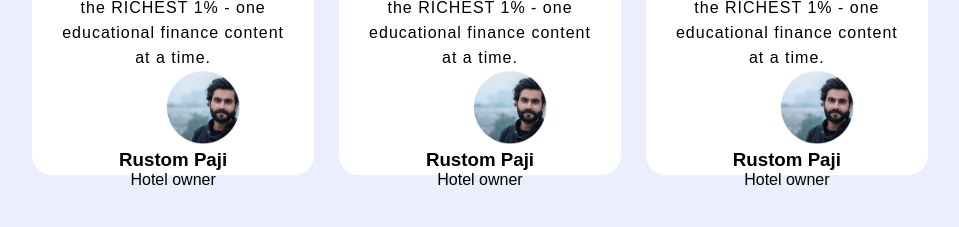
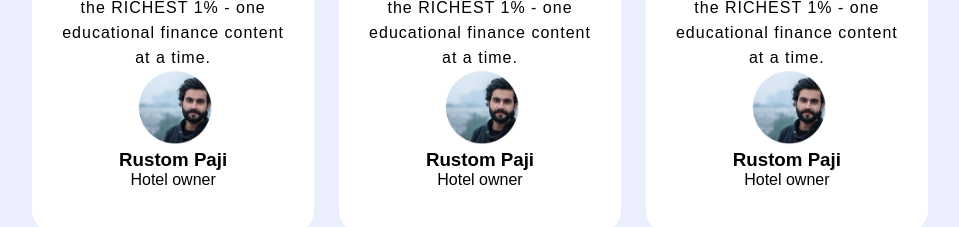
Before and after one commit to ramkrishna199/rigi-assesment, a plain HTML site: page index.html in a window 1280 px wide. Shown: the part 2843-3070 px from the top of the page, without its empty margins (160-1119 px from the left). Drawn offline with Linux system fonts and the light colour scheme.

Commit message:
update commit

```diff
--- a/style.css
+++ b/style.css
@@ -380,7 +380,18 @@ li {
   /* height: 30vh; */
 }
 .testimomial-section {
-  height: 315px;
+  /* height: 315px; */
+
+  /* .cource1 { */
+  /* box-sizing: border-box; */
+  /* width: 338px; */
+  width: 31.5%;
+
+  /* padding: 10px; */
+  background-color: white;
+  border-radius: 20px;
+  text-align: left;
+  /* } */
   /* margin-left: -14%; */
 }
 
@@ -393,7 +404,8 @@ li {
 
 .testimonial-img {
   width: 80px;
-  margin-left: 120px;
+  /* margin-left: 120px; */
+  margin-left: 35%;
 }
 
 .testimonial-headding {
```
